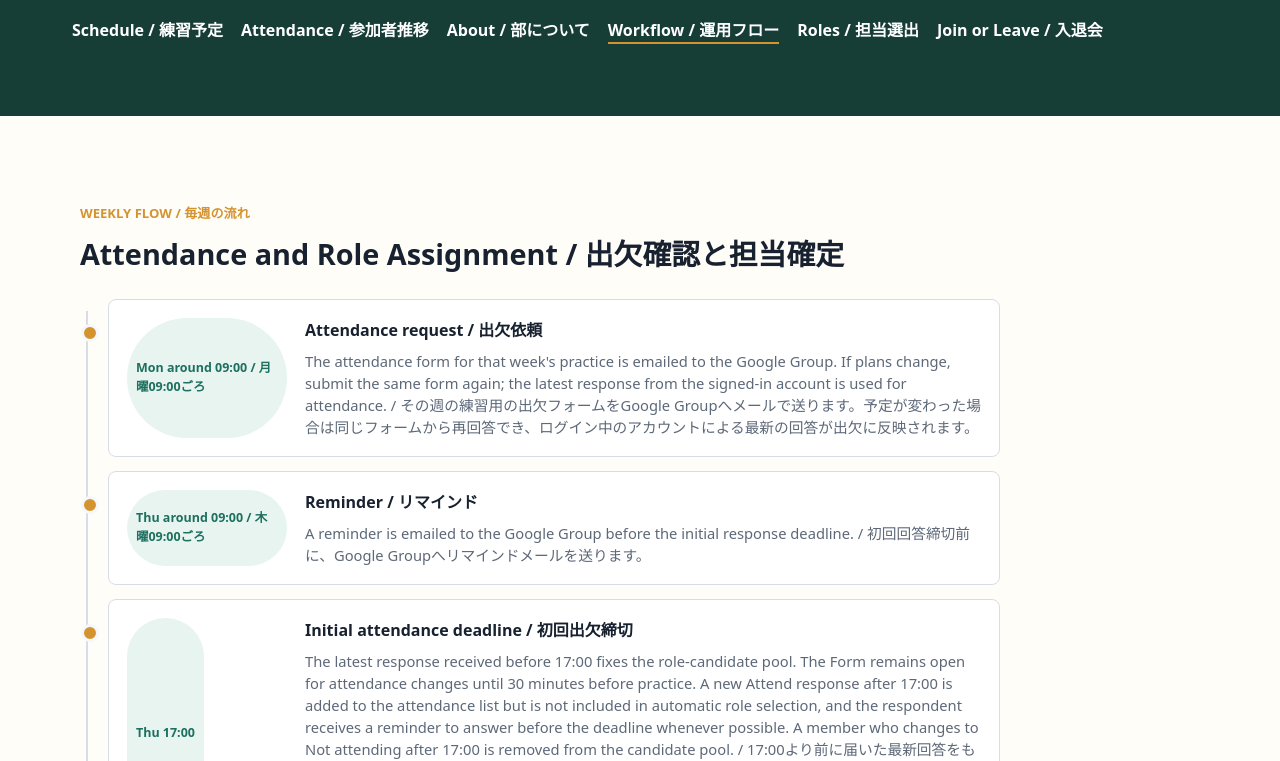
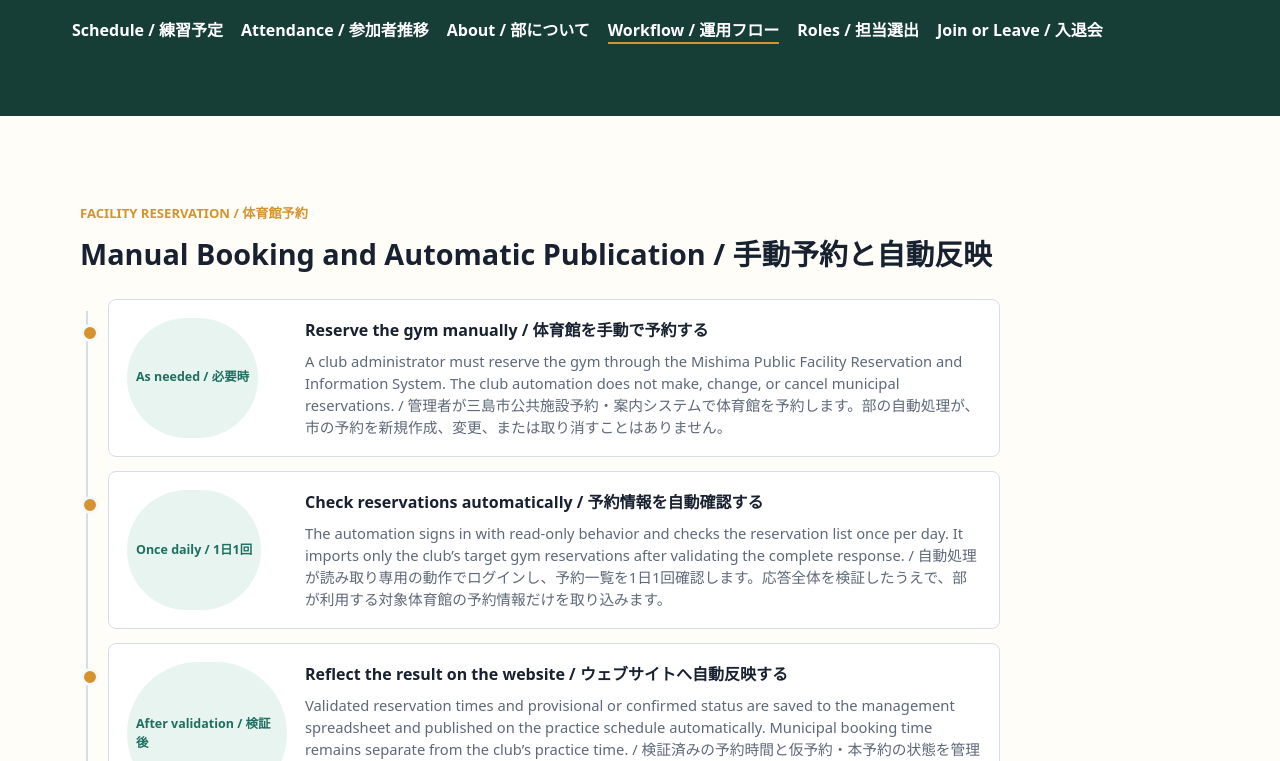
Before and after one commit to nig-badminton-club/nig-badminton-club.github.io, a website: page docs/workflow.html in a window 1280 px wide. Shown: the part 191-952 px from the top of the page. Drawn offline with Linux system fonts and the light colour scheme.

Commit message:
docs: explain manual gym booking sync

```diff
--- a/docs/assets/styles.css
+++ b/docs/assets/styles.css
@@ -181,6 +181,11 @@ code {
   gap: 20px;
   align-items: end;
   margin: 32px 0 16px;
+}
+
+.schedule-sync-note {
+  max-width: 78ch;
+  margin: 8px 0 0;
 }
 
 .data-health {
--- a/docs/workflow.html
+++ b/docs/workflow.html
@@ -7,7 +7,7 @@
     <title>Weekly Workflow / 運用フロー | NIG Badminton Club / 遺伝研バドミントン部</title>
     <meta name="description" content="The weekly attendance, role assignment, key pickup, practice, and return schedule for NIG Badminton Club. / 遺伝研バドミントン部の毎週の出欠確認、担当確定、鍵受け取り、練習、返却の流れ。">
     <link rel="icon" href="favicon.svg" type="image/svg+xml">
-    <link rel="stylesheet" href="assets/styles.css?v=20260717-1">
+    <link rel="stylesheet" href="assets/styles.css?v=20260723-3">
   </head>
   <body>
     <header class="site-header compact-header">
@@ -27,6 +27,32 @@
     </header>
 
     <main>
+      <section class="workflow-section" aria-labelledby="facility-reservation-title">
+        <div class="section-heading">
+          <div>
+            <p class="section-label">Facility Reservation / 体育館予約</p>
+            <h2 id="facility-reservation-title">Manual Booking and Automatic Publication / 手動予約と自動反映</h2>
+          </div>
+        </div>
+        <ol class="flow-diagram">
+          <li class="flow-step">
+            <span class="step-time">As needed / 必要時</span>
+            <h3>Reserve the gym manually / 体育館を手動で予約する</h3>
+            <p>A club administrator must reserve the gym through the Mishima Public Facility Reservation and Information System. The club automation does not make, change, or cancel municipal reservations. / 管理者が三島市公共施設予約・案内システムで体育館を予約します。部の自動処理が、市の予約を新規作成、変更、または取り消すことはありません。</p>
+          </li>
+          <li class="flow-step">
+            <span class="step-time">Once daily / 1日1回</span>
+            <h3>Check reservations automatically / 予約情報を自動確認する</h3>
+            <p>The automation signs in with read-only behavior and checks the reservation list once per day. It imports only the club’s target gym reservations after validating the complete response. / 自動処理が読み取り専用の動作でログインし、予約一覧を1日1回確認します。応答全体を検証したうえで、部が利用する対象体育館の予約情報だけを取り込みます。</p>
+          </li>
+          <li class="flow-step">
+            <span class="step-time">After validation / 検証後</span>
+            <h3>Reflect the result on the website / ウェブサイトへ自動反映する</h3>
+            <p>Validated reservation times and provisional or confirmed status are saved to the management spreadsheet and published on the practice schedule automatically. Municipal booking time remains separate from the club’s practice time. / 検証済みの予約時間と仮予約・本予約の状態を管理スプレッドシートへ保存し、練習予定へ自動で公開します。市の施設予約時間と部の練習時間は、別の情報として管理します。</p>
+          </li>
+        </ol>
+      </section>
+
       <section class="workflow-section" aria-labelledby="weekly-flow-title">
         <div class="section-heading">
           <div>
```
Also changed, not shown: docs/index.html (+5 -2 lines), tests/site.test.mjs (+16 -0 lines).
